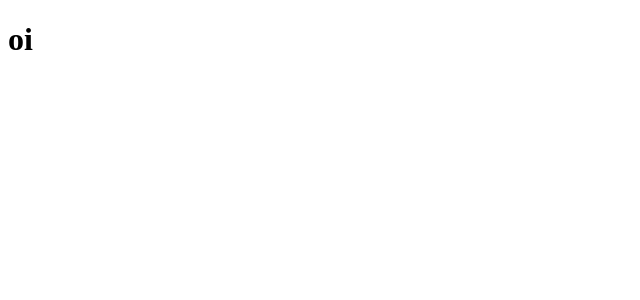
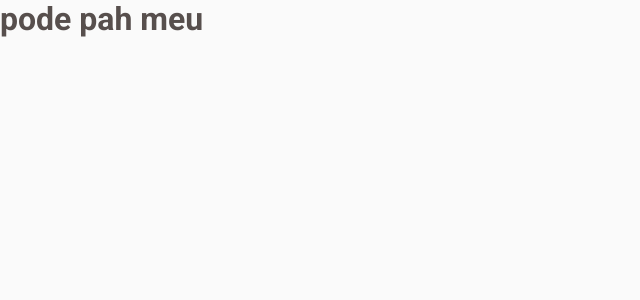
Before and after one commit to BrunoAraujooDev/cafeteria, a React (Vite) app: page / in a window 1280 px wide. Shown: the top 300 px of the page, without its empty margins (0-640 px from the left). Built offline with nearby package versions, Linux system fonts and the light colour scheme.

Commit message:
criando os estilos da aplicacao com o styled component

```diff
--- a/index.html
+++ b/index.html
@@ -1,13 +1,20 @@
 <!DOCTYPE html>
 <html lang="en">
+
 <head>
   <meta charset="UTF-8" />
   <link rel="icon" type="image/svg+xml" href="/vite.svg" />
   <meta name="viewport" content="width=device-width, initial-scale=1.0" />
+  <link rel="preconnect" href="https://fonts.googleapis.com">
+  <link rel="preconnect" href="https://fonts.gstatic.com" crossorigin>
+  <link href="https://fonts.googleapis.com/css2?family=Baloo+2:wght@700;800&family=Roboto:wght@400;700&display=swap"
+    rel="stylesheet">
   <title>˗ˏˋ☕ˎˊ˗ Coffee break</title>
 </head>
+
 <body>
   <div id="root"></div>
   <script type="module" src="/src/main.tsx"></script>
 </body>
+
 </html>
--- a/package.json
+++ b/package.json
@@ -10,11 +10,14 @@
   },
   "dependencies": {
     "react": "^18.2.0",
-    "react-dom": "^18.2.0"
+    "react-dom": "^18.2.0",
+    "react-router-dom": "^6.3.0",
+    "styled-components": "^5.3.5"
   },
   "devDependencies": {
     "@types/react": "^18.0.17",
     "@types/react-dom": "^18.0.6",
+    "@types/styled-components": "^5.1.26",
     "@vitejs/plugin-react": "^2.1.0",
     "typescript": "^4.6.4",
     "vite": "^3.1.0"
--- a/src/App.tsx
+++ b/src/App.tsx
@@ -1,12 +1,16 @@
+import { ThemeProvider } from "styled-components"
+import { GlobalStyle } from "./styles/global"
+import { defaultTheme } from "./styles/themes/default"
 
 
 function App() {
 
 
   return (
-    <div>
-      <h1>oi</h1>
-    </div>
+    <ThemeProvider theme={defaultTheme}>
+      <h1>pode pah meu</h1>
+      <GlobalStyle />
+    </ThemeProvider>
   )
 }
 
--- /dev/null
+++ b/src/styles/global.ts
@@ -0,0 +1,24 @@
+import { createGlobalStyle} from 'styled-components'
+
+export const GlobalStyle = createGlobalStyle`
+
+    * {
+        margin: 0;
+        padding: 0;
+        box-sizing: border-box;
+    }
+
+    body {
+        background-color: ${props => props.theme['base-background']};
+        color: ${props => props.theme['base-text']};
+    }
+
+    body, input, textarea, button {
+        font-family: 'Roboto', sans-serif;
+        font-size: 1rem;
+        font-weight: 400;
+    }
+
+
+
+`
--- /dev/null
+++ b/src/styles/themes/default.ts
@@ -0,0 +1,21 @@
+export const defaultTheme = {
+
+    'produto-yellow-dark': '#C47F17',
+    'produto-yellow': '#DBAC2C',
+    'produto-yellow-light': '#F1E9C9',
+    'produto-purple-dark': '#4B2995',
+    'produto-purple': '#8047F8',
+    'produto-purple-light': '#EBE5F9',
+
+    'base-light': '#272221',
+    'base-subtitle': '#403937',
+    'base-text': '#574F4D',
+    'base-label': '#8D8686',
+    'base-hover': '#D7D5D5',
+    'base-button': '#E6E5E5',
+    'base-input': '#EDEDED',
+    'base-card': '#F3F2F2',
+    'base-background': '#FAFAFA',
+    'white': '#FFFFFF',
+
+}
```
Also changed, not shown: 1 other file (tests, documents, lock files or other folders). Lines whose indentation alone changed are shown as unchanged.
